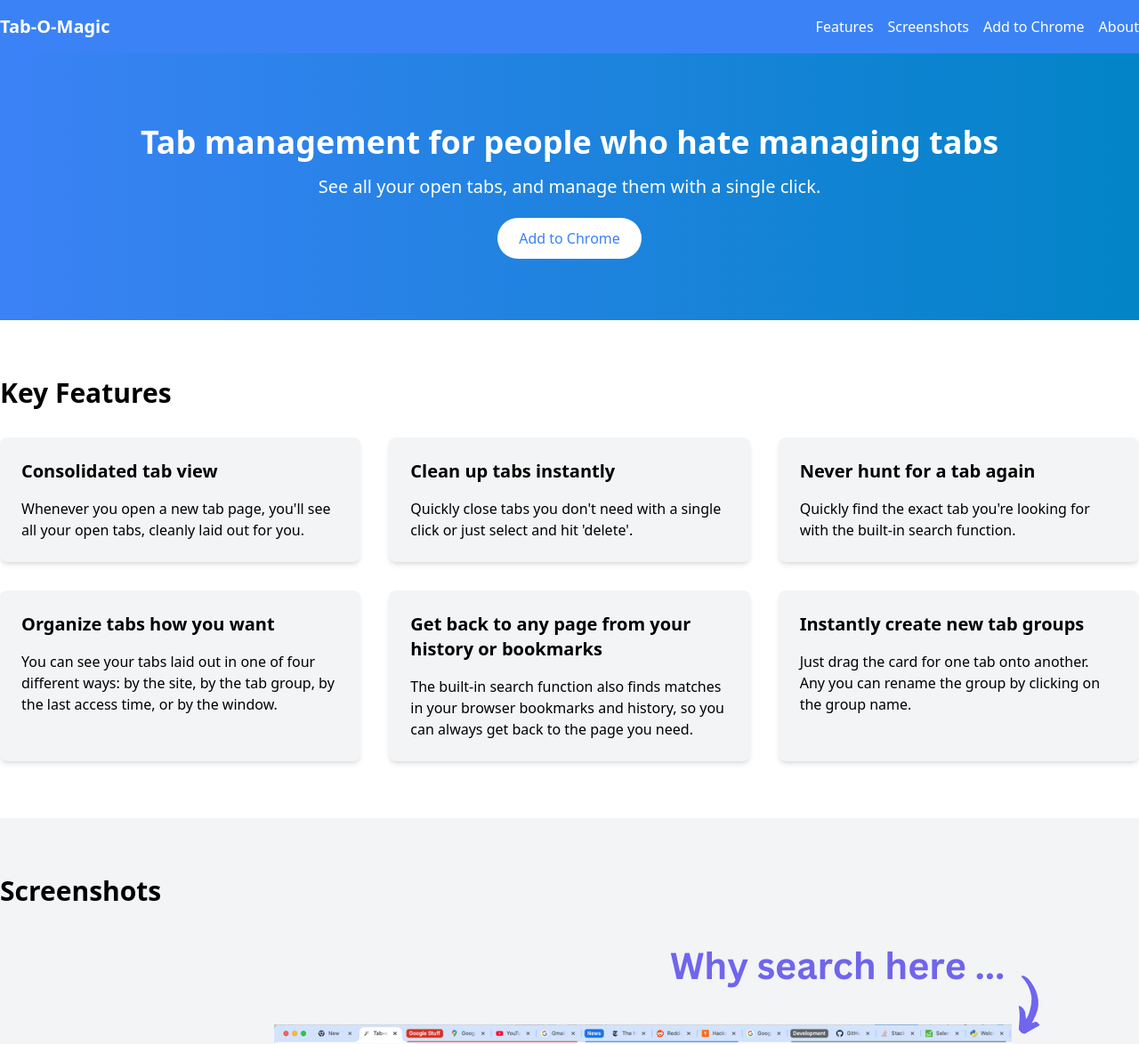
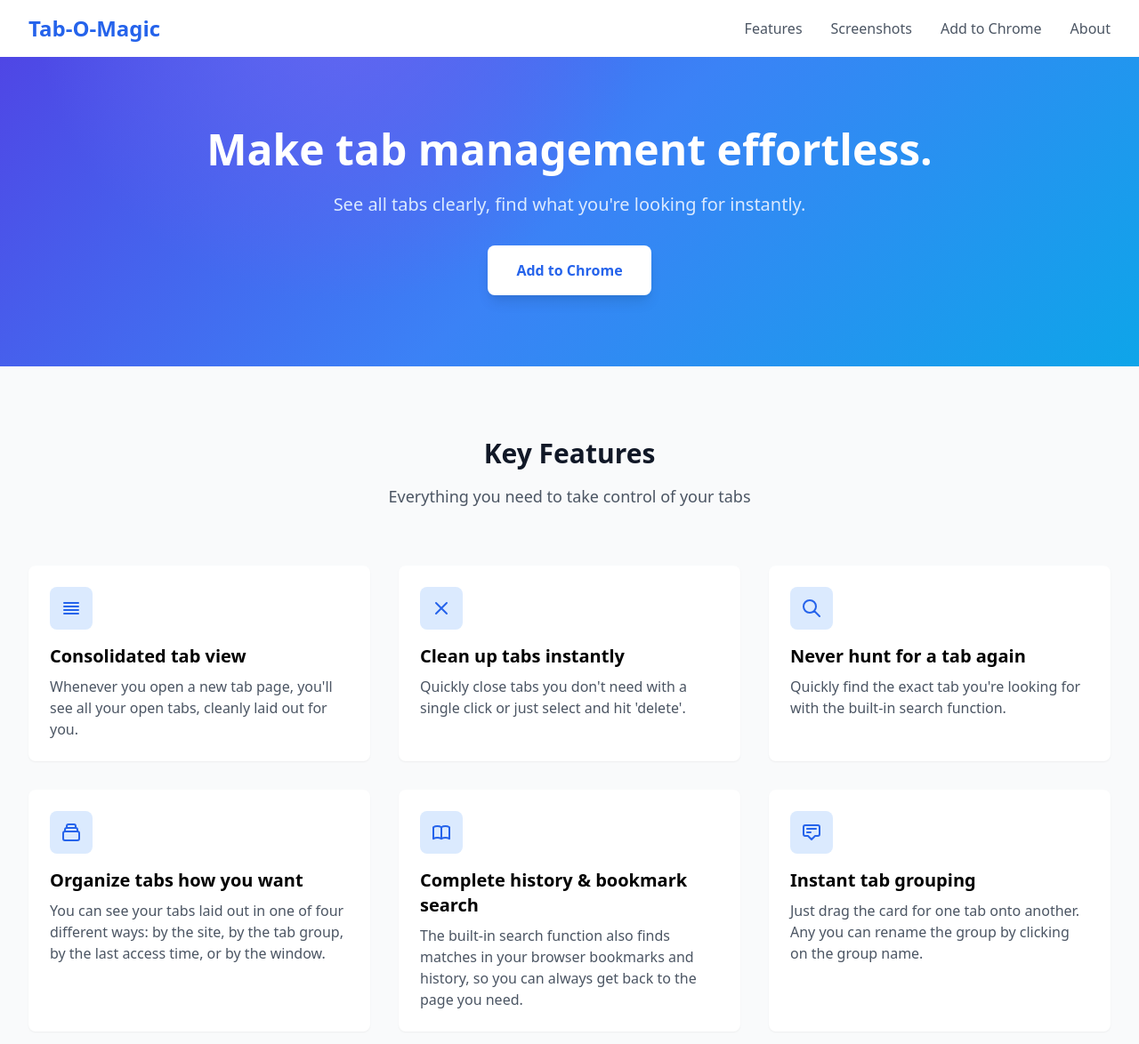
Before and after one commit to tabomagic/tabomagic.github.io, a plain HTML site: page index.html in a window 1280 px wide. Shown: the top 1174 px of the page at 89% size. Drawn offline with nearby package versions, Linux system fonts and the light colour scheme.

Commit message:
Update index.html - design tweaks courtesy of claude

```diff
--- a/index.html
+++ b/index.html
@@ -1,122 +1,181 @@
 <!DOCTYPE html>
 <html lang="en">
 <head>
-
   <meta charset="UTF-8">
   <meta name="viewport" content="width=device-width, initial-scale=1.0">
-  <title>Tab-O-Magic - Tab management for people who hate managing tabs</title>
-  <link rel="stylesheet" href="https://cdn.jsdelivr.net/npm/tailwindcss/dist/tailwind.min.css">
+  <title>Tab-O-Magic - Effortless tab management</title>
+  <link href="https://cdnjs.cloudflare.com/ajax/libs/tailwindcss/2.2.19/tailwind.min.css" rel="stylesheet">
   <style>
-    /* Custom styles */
     .hero-bg {
-      background-image: linear-gradient(to right, #3b82f6, #0284c7);
+      background: linear-gradient(135deg,
+        #4f46e5 0%,
+        #3b82f6 50%,
+        #0ea5e9 100%
+      );
+      position: relative;
+      overflow: hidden;
+    }
+
+    .hero-bg::before {
+      content: '';
+      position: absolute;
+      top: 0;
+      left: 0;
+      right: 0;
+      bottom: 0;
+      background: radial-gradient(circle at 30% -20%, #6366f1 0%, transparent 35%);
+      pointer-events: none;
     }
 
     .feature-card {
-      background-color: #f3f4f6;
-      box-shadow: 0 4px 6px -1px rgba(0, 0, 0, 0.1), 0 2px 4px -1px rgba(0, 0, 0, 0.06);
+      transition: transform 0.2s, box-shadow 0.2s;
+    }
+
+    .feature-card:hover {
+      transform: translateY(-2px);
     }
   </style>
-  <script>
-    console.log("foo")
-  </script>
 </head>
-    <script>
-    console.log("bar")
-  </script>
-
-    <!-- Google tag (gtag.js) -->
-<script async src="https://www.googletagmanager.com/gtag/js?id=G-9F6V1JDEDD"></script>
-<script>
-  window.dataLayer = window.dataLayer || [];
-  function gtag(){dataLayer.push(arguments);}
-  gtag('js', new Date());
-
-  gtag('config', 'G-9F6V1JDEDD');
-</script>
 <body>
-  <header class="bg-blue-500 text-white py-4">
-    <div class="container mx-auto flex justify-between items-center">
-      <a href="#" class="text-xl font-bold">Tab-O-Magic</a>
-      <nav>
-        <ul class="flex space-x-4">
-          <li><a href="#features" class="hover:text-gray-300">Features</a></li>
-          <li><a href="#screenshots" class="hover:text-gray-300">Screenshots</a></li>
-          <li><a href="#addtochrome" class="hover:text-gray-300">Add to Chrome</a></li>
-          <li><a href="#about" class="hover:text-gray-300">About</a></li>
-        </ul>
-      </nav>
+  <!-- Header same as before -->
+  <header class="bg-white shadow-sm">
+    <div class="max-w-7xl mx-auto px-4 sm:px-6 lg:px-8">
+      <div class="flex justify-between h-16 items-center">
+        <a href="#" class="text-2xl font-bold text-blue-600">Tab-O-Magic</a>
+        <nav class="hidden md:block">
+          <ul class="flex space-x-8">
+            <li><a href="#features" class="text-gray-600 hover:text-blue-600">Features</a></li>
+            <li><a href="#screenshots" class="text-gray-600 hover:text-blue-600">Screenshots</a></li>
+            <li><a href="#addtochrome" class="text-gray-600 hover:text-blue-600">Add to Chrome</a></li>
+            <li><a href="#about" class="text-gray-600 hover:text-blue-600">About</a></li>
+          </ul>
+        </nav>
+      </div>
     </div>
   </header>
 
   <main>
-    <section class="hero-bg text-white py-20">
-      <div class="container mx-auto text-center">
-        <h1 class="text-4xl font-bold mb-4">Tab management for people who hate managing tabs</h1>
-        <p class="text-xl mb-8">See all your open tabs, and manage them with a single click.</p>
-        <a href="https://chromewebstore.google.com/detail/tab-o-magic/olofnemeheagmpghggjmhfbehnnmpnpc" class="bg-white text-blue-500 px-6 py-3 rounded-full hover:bg-gray-200">Add to Chrome</a>
+    <!-- Hero section with enhanced gradient -->
+    <section class="hero-bg py-20 relative">
+      <div class="max-w-7xl mx-auto px-4 sm:px-6 lg:px-8 text-center relative z-10">
+        <h1 class="text-4xl md:text-5xl font-bold text-white mb-6">
+          Make tab management effortless.
+        </h1>
+        <p class="text-xl text-blue-100 mb-8">
+          See all tabs clearly, find what you're looking for instantly.
+        </p>
+        <a href="https://chromewebstore.google.com/detail/tab-o-magic/olofnemeheagmpghggjmhfbehnnmpnpc"
+           class="inline-block px-8 py-4 bg-white text-blue-600 rounded-lg font-semibold hover:bg-blue-50 transition-colors shadow-lg">
+          Add to Chrome
+        </a>
       </div>
     </section>
 
-    <section id="features" class="py-16">
-      <div class="container mx-auto">
-        <h2 class="text-3xl font-bold mb-8">Key Features</h2>
-        <div class="grid grid-cols-1 md:grid-cols-3 gap-8">
-          <div class="feature-card p-6 rounded-lg">
-            <h3 class="text-xl font-bold mb-4">Consolidated tab view</h3>
-            <p>Whenever you open a new tab page, you'll see all your open tabs, cleanly laid out for you.
-          </div>
-          <div class="feature-card p-6 rounded-lg">
-            <h3 class="text-xl font-bold mb-4">Clean up tabs instantly</h3>
-            <p>Quickly close tabs you don't need with a single click or just select and hit 'delete'.</p>
-          </div>
-          <div class="feature-card p-6 rounded-lg">
-            <h3 class="text-xl font-bold mb-4">Never hunt for a tab again</h3>
-            <p>Quickly find the exact tab you're looking for with the built-in search function.</p>
-          </div>
-          <div class="feature-card p-6 rounded-lg">
-            <h3 class="text-xl font-bold mb-4">Organize tabs how you want</h3>
-            <p>You can see your tabs laid out in one of four different ways: by the site, by the tab group, by the last access time, or by the window.</p>
-          </div>
-          <div class="feature-card p-6 rounded-lg">
-            <h3 class="text-xl font-bold mb-4">Get back to any page from your history or bookmarks</h3>
-            <p>The built-in search function also finds matches in your browser bookmarks and history, so you can always get back to the page you need.</p>
-          </div>
-          <div class="feature-card p-6 rounded-lg">
-            <h3 class="text-xl font-bold mb-4">Instantly create new tab groups</h3>
-            <p>Just drag the card for one tab onto another. Any you can rename the group by clicking on the group name.</p>
+    <!-- Features section with all original features -->
+    <section id="features" class="py-20 bg-gray-50">
+      <div class="max-w-7xl mx-auto px-4 sm:px-6 lg:px-8">
+        <div class="text-center mb-16">
+          <h2 class="text-3xl font-bold text-gray-900">Key Features</h2>
+          <p class="mt-4 text-lg text-gray-600">Everything you need to take control of your tabs</p>
+        </div>
+
+        <div class="grid grid-cols-1 md:grid-cols-2 lg:grid-cols-3 gap-8">
+          <div class="feature-card bg-white rounded-lg p-6 shadow-sm">
+            <div class="w-12 h-12 bg-blue-100 rounded-lg flex items-center justify-center mb-4">
+              <svg class="w-6 h-6 text-blue-600" fill="none" stroke="currentColor" viewBox="0 0 24 24">
+                <path stroke-linecap="round" stroke-linejoin="round" stroke-width="2" d="M4 6h16M4 10h16M4 14h16M4 18h16"/>
+              </svg>
+            </div>
+            <h3 class="text-xl font-bold mb-2">Consolidated tab view</h3>
+            <p class="text-gray-600">Whenever you open a new tab page, you'll see all your open tabs, cleanly laid out for you.</p>
           </div>
 
+          <div class="feature-card bg-white rounded-lg p-6 shadow-sm">
+            <div class="w-12 h-12 bg-blue-100 rounded-lg flex items-center justify-center mb-4">
+              <svg class="w-6 h-6 text-blue-600" fill="none" stroke="currentColor" viewBox="0 0 24 24">
+                <path stroke-linecap="round" stroke-linejoin="round" stroke-width="2" d="M6 18L18 6M6 6l12 12"/>
+              </svg>
+            </div>
+            <h3 class="text-xl font-bold mb-2">Clean up tabs instantly</h3>
+            <p class="text-gray-600">Quickly close tabs you don't need with a single click or just select and hit 'delete'.</p>
+          </div>
+
+          <div class="feature-card bg-white rounded-lg p-6 shadow-sm">
+            <div class="w-12 h-12 bg-blue-100 rounded-lg flex items-center justify-center mb-4">
+              <svg class="w-6 h-6 text-blue-600" fill="none" stroke="currentColor" viewBox="0 0 24 24">
+                <path stroke-linecap="round" stroke-linejoin="round" stroke-width="2" d="M21 21l-6-6m2-5a7 7 0 11-14 0 7 7 0 0114 0z"/>
+              </svg>
+            </div>
+            <h3 class="text-xl font-bold mb-2">Never hunt for a tab again</h3>
+            <p class="text-gray-600">Quickly find the exact tab you're looking for with the built-in search function.</p>
+          </div>
+
+          <div class="feature-card bg-white rounded-lg p-6 shadow-sm">
+            <div class="w-12 h-12 bg-blue-100 rounded-lg flex items-center justify-center mb-4">
+              <svg class="w-6 h-6 text-blue-600" fill="none" stroke="currentColor" viewBox="0 0 24 24">
+                <path stroke-linecap="round" stroke-linejoin="round" stroke-width="2" d="M19 11H5m14 0a2 2 0 012 2v6a2 2 0 01-2 2H5a2 2 0 01-2-2v-6a2 2 0 012-2m14 0V9a2 2 0 00-2-2M5 11V9a2 2 0 012-2m0 0V5a2 2 0 012-2h6a2 2 0 012 2v2M7 7h10"/>
+              </svg>
+            </div>
+            <h3 class="text-xl font-bold mb-2">Organize tabs how you want</h3>
+            <p class="text-gray-600">You can see your tabs laid out in one of four different ways: by the site, by the tab group, by the last access time, or by the window.</p>
+          </div>
+
+          <div class="feature-card bg-white rounded-lg p-6 shadow-sm">
+            <div class="w-12 h-12 bg-blue-100 rounded-lg flex items-center justify-center mb-4">
+              <svg class="w-6 h-6 text-blue-600" fill="none" stroke="currentColor" viewBox="0 0 24 24">
+                <path stroke-linecap="round" stroke-linejoin="round" stroke-width="2" d="M12 6.253v13m0-13C10.832 5.477 9.246 5 7.5 5S4.168 5.477 3 6.253v13C4.168 18.477 5.754 18 7.5 18s3.332.477 4.5 1.253m0-13C13.168 5.477 14.754 5 16.5 5c1.747 0 3.332.477 4.5 1.253v13C19.832 18.477 18.247 18 16.5 18c-1.746 0-3.332.477-4.5 1.253"/>
+              </svg>
+            </div>
+            <h3 class="text-xl font-bold mb-2">Complete history & bookmark search</h3>
+            <p class="text-gray-600">The built-in search function also finds matches in your browser bookmarks and history, so you can always get back to the page you need.</p>
+          </div>
+
+          <div class="feature-card bg-white rounded-lg p-6 shadow-sm">
+            <div class="w-12 h-12 bg-blue-100 rounded-lg flex items-center justify-center mb-4">
+              <svg class="w-6 h-6 text-blue-600" fill="none" stroke="currentColor" viewBox="0 0 24 24">
+                <path stroke-linecap="round" stroke-linejoin="round" stroke-width="2" d="M7 8h10M7 12h4m1 8l-4-4H5a2 2 0 01-2-2V6a2 2 0 012-2h14a2 2 0 012 2v8a2 2 0 01-2 2h-3l-4 4z"/>
+              </svg>
+            </div>
+            <h3 class="text-xl font-bold mb-2">Instant tab grouping</h3>
+            <p class="text-gray-600">Just drag the card for one tab onto another. Any you can rename the group by clicking on the group name.</p>
+          </div>
         </div>
       </div>
     </section>
 
-    <section id="screenshots" class="bg-gray-100 py-16">
-      <div class="container mx-auto">
-        <h2 class="text-3xl font-bold mb-8">Screenshots</h2>
-        <div class="grid grid-cols-1 gap-8">
-          <img src="tabomagic-screenshot.png" alt="Screenshot" class="rounded-lg shadow-lg mx-auto">
+    <!-- Rest of sections same as before -->
+    <section id="screenshots" class="py-20">
+      <div class="max-w-7xl mx-auto px-4 sm:px-6 lg:px-8">
+        <h2 class="text-3xl font-bold text-center mb-12">See it in action</h2>
+        <div class="bg-white rounded-lg shadow-lg overflow-hidden">
+          <img src="/api/placeholder/1200/675" alt="Tab-O-Magic Screenshot" class="w-full">
         </div>
       </div>
     </section>
 
-    <section id="addtochrome" class="py-16">
-      <div class="container mx-auto text-center">
-        <a href="https://chromewebstore.google.com/detail/tab-o-magic/olofnemeheagmpghggjmhfbehnnmpnpc" class="bg-blue-500 text-white px-6 py-3 rounded-full hover:bg-blue-600">Add to Chrome</a>
+    <section id="addtochrome" class="py-20 bg-gray-50">
+      <div class="max-w-7xl mx-auto px-4 sm:px-6 lg:px-8 text-center">
+        <h2 class="text-3xl font-bold mb-8">Ready to take control of your tabs?</h2>
+        <a href="https://chromewebstore.google.com/detail/tab-o-magic/olofnemeheagmpghggjmhfbehnnmpnpc"
+           class="inline-block px-8 py-4 bg-blue-600 text-white rounded-lg font-semibold hover:bg-blue-700 transition-colors shadow-lg">
+          Add to Chrome - It's Free
+        </a>
       </div>
     </section>
 
-    <section id="about" class="bg-gray-100 py-16">
-      <div class="container mx-auto">
-        <h2 class="text-3xl font-bold mb-8">About Tab-O-Magic</h2>
-        <p>Tab-O-Magic is designed for people who are drowning in tabs, and don't have the time or the interest to invest in elaborate tab management systems.</p>
+    <section id="about" class="py-20">
+      <div class="max-w-3xl mx-auto px-4 sm:px-6 lg:px-8 text-center">
+        <h2 class="text-3xl font-bold mb-6">About Tab-O-Magic</h2>
+        <p class="text-lg text-gray-600">
+          Tab-O-Magic is designed for people who are drowning in tabs, and don't have the time or the interest to invest in elaborate tab management systems.
+        </p>
       </div>
     </section>
   </main>
 
-  <footer class="bg-blue-500 text-white py-4">
-    <div class="container mx-auto text-center">
-      <p>&copy; 2023 Tab-O-Magic. All rights reserved.</p>
+  <footer class="bg-gray-900 py-8">
+    <div class="max-w-7xl mx-auto px-4 sm:px-6 lg:px-8 text-center">
+      <p class="text-gray-400">&copy; 2023 Tab-O-Magic. All rights reserved.</p>
     </div>
   </footer>
 </body>
```
